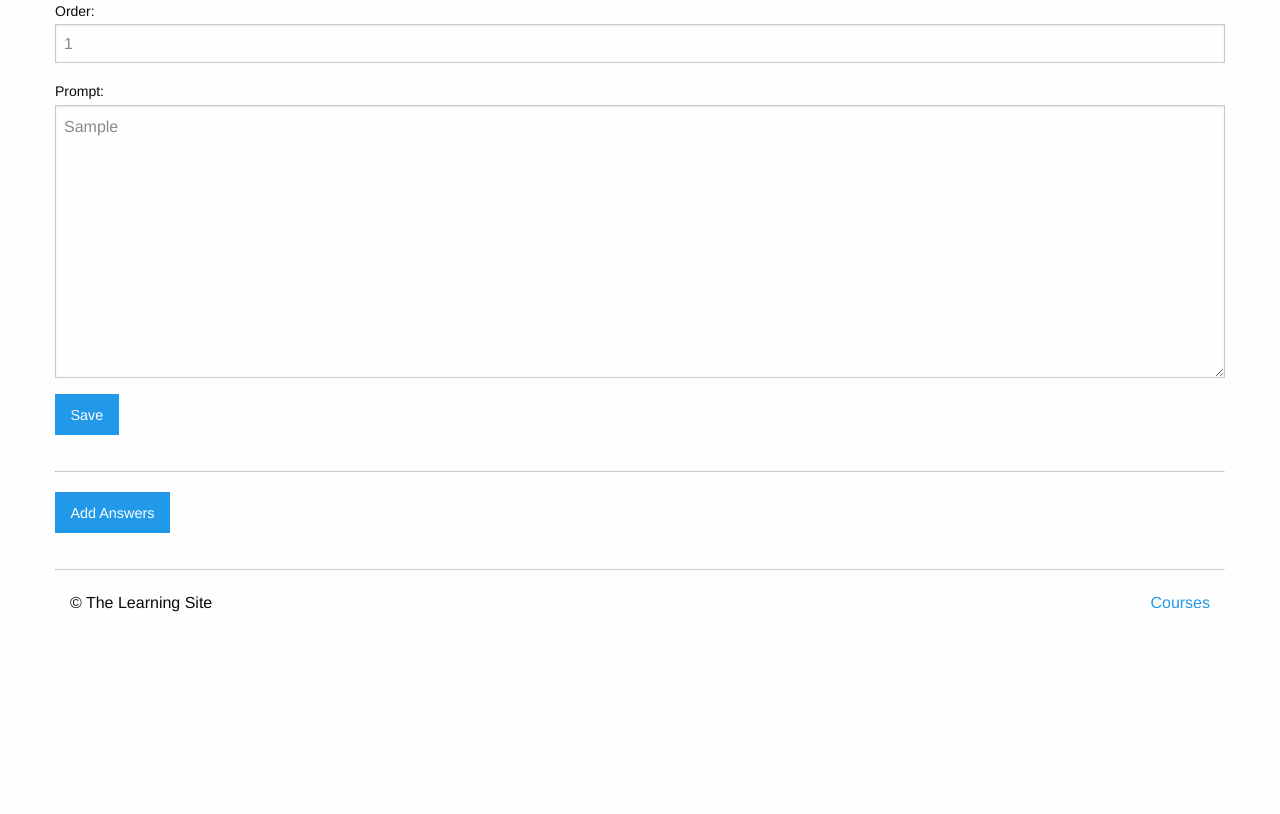
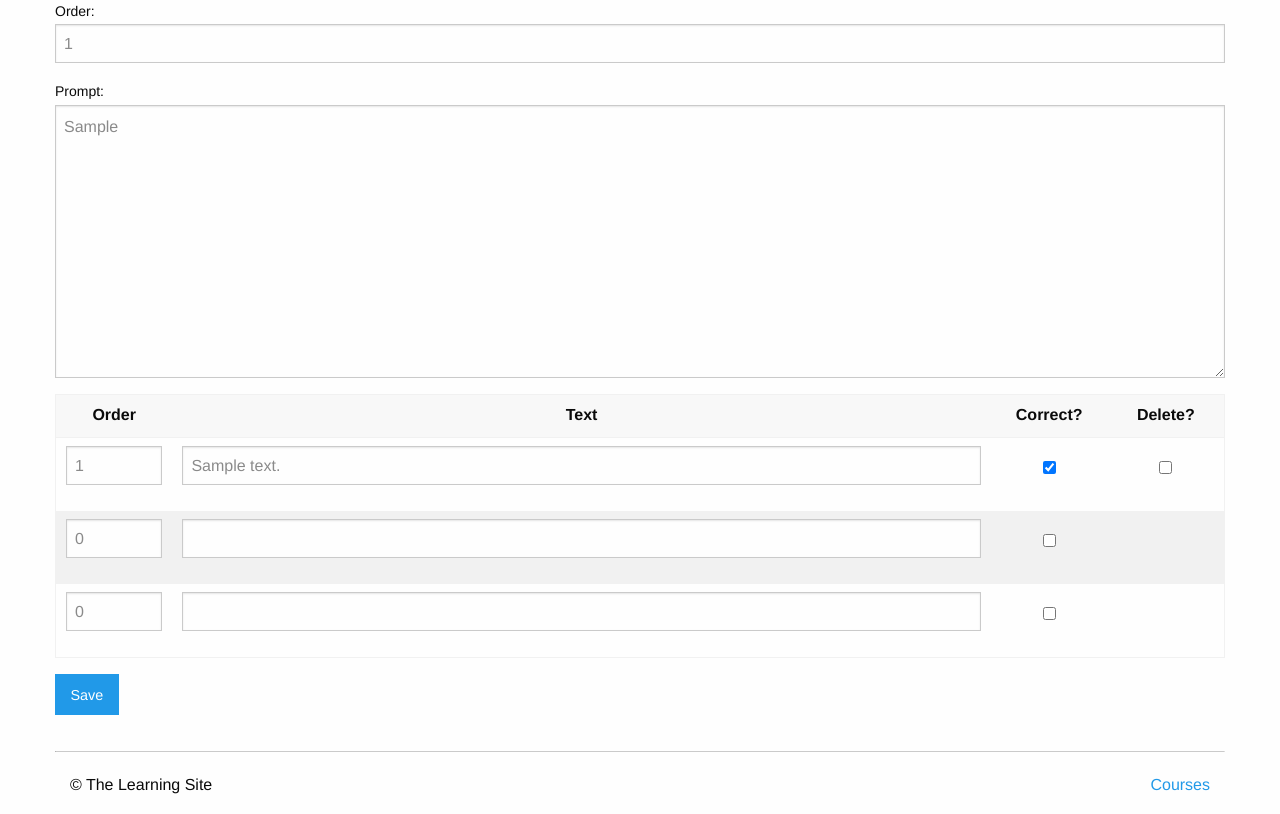
Before and after one commit to davejlin/treehouse, a Django app: page /courses/1/edit_question/1/ in a window 1280 px wide. Shown: the part 180-994 px from the top of the page. Before the commit the page ends 792 px from the top, so only its background shows below. Run offline with Django 3.2, Linux system fonts and the light colour scheme; a user stored in the database is signed in; tables that the repository leaves empty hold one stand-in row (values such as "Sample post").

Commit message:
Django learning site forms: inline formset for AnswerInlineFormSet

```diff
--- a/python/django/learning_site_forms/courses/forms.py
+++ b/python/django/learning_site_forms/courses/forms.py
@@ -43,3 +43,13 @@ AnswerFormSet = forms.modelformset_factory(
     form=AnswerForm,
     extra=2,
 )
+
+
+AnswerInlineFormSet = forms.inlineformset_factory(
+    models.Question,
+    models.Answer,
+    extra=2,
+    fields=('order', 'text', 'correct'),
+    formset=AnswerFormSet,
+    min_num=1,
+)
--- a/python/django/learning_site_forms/courses/templates/courses/question_form.html
+++ b/python/django/learning_site_forms/courses/templates/courses/question_form.html
@@ -17,11 +17,35 @@
         <form method="POST" action="">
             {% csrf_token %}
             {{ form.as_p }}
+
+            {{ formset.management_form }}
+
+            <table role="grid" class="stack hover" style="width: 100%">
+                <thead>
+                    <tr>
+                        <th scope="col" class="text-center" style="width: 10%">Order</th>
+                        <th scope="col" class="text-center">Text</th>
+                        <th scope="col" class="text-center" style="width: 10%">Correct?</th>
+                        <th scope="col" class="text-center" style="width: 10%">Delete?</th>
+                    </tr>
+                </thead>
+                <tbody class="order">
+                    {% for form in formset %}
+                        <tr class="answer-form {% if form.instance.pk %}item{% else %}new{% endif %}">
+                            <td>{{ form.id }}{{ form.order }}</td>
+                            <td>{{ form.text }}</td>
+                            <td class="text-center">{{ form.correct }}</td>
+                            {% if form.instance.pk %}
+                                <td class="text-center">{{ form.DELETE }}</td>
+                            {% else %}
+                                <td class="text-center"></td>
+                            {% endif %}
+                        </tr>
+                    {% endfor %}
+                </tbody>
+            </table>
+
             <input type="submit" class="button" value="Save">
         </form>
-        {% if user.is_authenticated and form.instance.pk %}
-            <hr>
-            <a href="{% url 'courses:create_answer' question_pk=form.instance.pk %}" class="button">Add Answers</a>
-        {% endif %}
     </div>
 {% endblock %}
--- a/python/django/learning_site_forms/courses/views.py
+++ b/python/django/learning_site_forms/courses/views.py
@@ -72,18 +72,31 @@ def create_question(request, quiz_pk, question_type):
         form_class = forms.MultipleChoiceQuestionForm
 
     form = form_class()
+    answer_forms = forms.AnswerInlineFormSet(
+        queryset=models.Answer.objects.none()
+    )
 
     if request.method == 'POST':
         form = form_class(request.POST)
+        answer_forms = forms.AnswerInlineFormSet(
+            request.POST,
+            queryset=models.Answer.objects.none()
+        )
+
         if form.is_valid():
             question = form.save(commit=False)
             question.quiz = quiz
             question.save()
+            answers = answer_forms.save(commit=False)
+            for answer in answers:
+                answer.question = question
+                answer.save()
             messages.success(request, "Added question")
             return HttpResponseRedirect(quiz.get_absolute_url())
     return render(request, 'courses/question_form.html', {
         'quiz': quiz,
-        'form': form
+        'form': form,
+        'formset': answer_forms
     })
 
 
@@ -99,16 +112,28 @@ def edit_question(request, quiz_pk, question_pk):
         question = question.multiplechoicequestion
 
     form = form_class(instance=question)
+    answer_forms = forms.AnswerInlineFormSet(
+        queryset=form.instance.answer_set.all()
+    )
 
     if request.method == 'POST':
         form = form_class(request.POST, instance=question)
-        if form.is_valid():
+        answer_forms = forms.AnswerInlineFormSet(
+            request.POST,
+            queryset=form.instance.answer_set.all()
+        )
+        if form.is_valid() and answer_forms.is_valid():
             form.save()
+            answers = answer_forms.save(commit=False)
+            for answer in answers:
+                answer.question = question
+                answer.save()
             messages.success(request, "Updated question")
             return HttpResponseRedirect(question.quiz.get_absolute_url())
     return render(request, 'courses/question_form.html', {
         'form': form,
-        'quiz': question.quiz
+        'quiz': question.quiz,
+        'formset': answer_forms
     })
 
 
```
